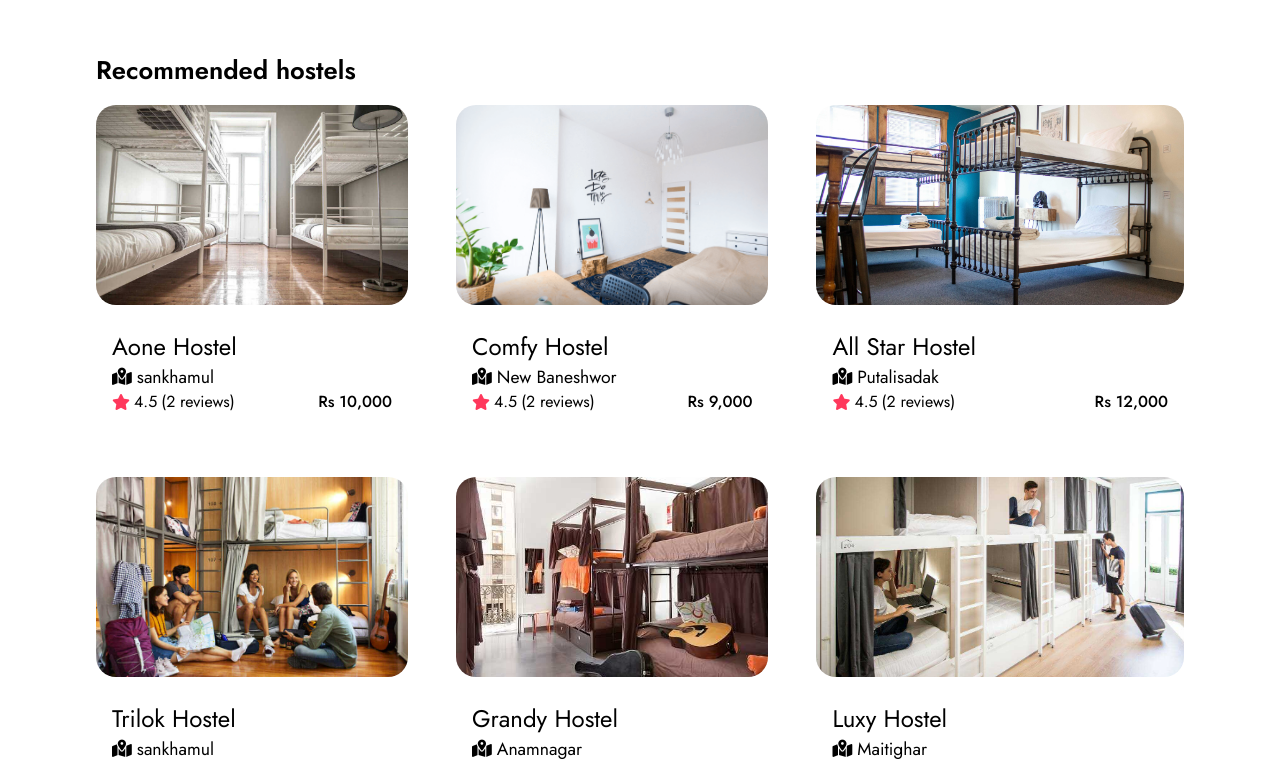
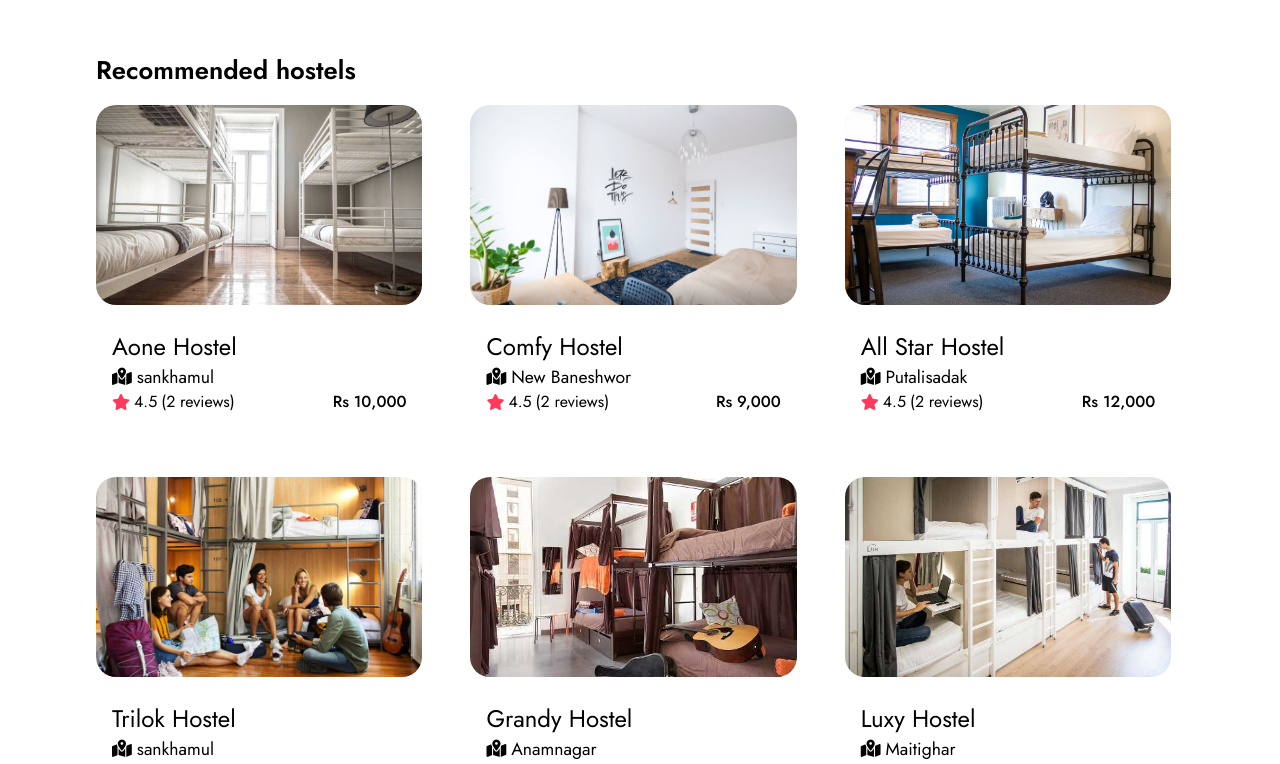
Before and after one commit to chamanbravo/Mero-Hostel, a React (Create React App) app in the folder frontend/: page / in a window 1280 px wide. Shown: the part 771-1535 px from the top of the page. Built offline with nearby package versions, Linux system fonts and the light colour scheme.

Commit message:
search result page

```diff
--- a/frontend/src/App.js
+++ b/frontend/src/App.js
@@ -1,7 +1,7 @@
 import React from "react";
 import { BrowserRouter as Router, Switch, Route } from "react-router-dom";
 import { Header, Footer } from "./components";
-import { Homepage, SingleHostelPage, SearchResult } from "./pages";
+import { Homepage, SingleHostelPage, SearchResultPage } from "./pages";
 
 function App() {
   return (
@@ -16,7 +16,7 @@ function App() {
             <SingleHostelPage />
           </Route>
           <Route exact path="/hostel">
-            <SearchResult />
+            <SearchResultPage />
           </Route>
         </Switch>
         <Footer />
--- /dev/null
+++ b/frontend/src/components/HostelCard.js
@@ -0,0 +1,33 @@
+import React from "react";
+import { Link } from "react-router-dom";
+import { scrollToTop } from "../utils/helper";
+import "./HostelCard.scss";
+
+function HostelCard({ hostel }) {
+  return (
+    <Link to={`/hostel/${hostel.id}`} onClick={scrollToTop}>
+      <div className="hostel-card">
+        <img src={hostel.image} className="hostel-pic" alt="mero hostel" />
+        <div className="hostel-info">
+          <h3 className="hostel-name">{hostel.name}</h3>
+          <h3 className="location">
+            <i className="fas fa-map-marked-alt map-icon"></i>
+            {hostel.location}
+          </h3>
+          <div className="rate-price">
+            <div className="rating">
+              <i className="fas fa-star"></i>
+              <p className="stars">{hostel.star}</p>
+              <p className="reviews">({hostel.reviews.length} reviews)</p>
+            </div>
+            <div className="price">
+              <h4>Rs {hostel.price}</h4>
+            </div>
+          </div>
+        </div>
+      </div>
+    </Link>
+  );
+}
+
+export default HostelCard;
--- /dev/null
+++ b/frontend/src/components/HostelCard.scss
@@ -0,0 +1,57 @@
+.hostel-name {
+  font-size: 1.5rem;
+  font-weight: 400;
+}
+
+.map-icon {
+  padding-right: 5px;
+}
+
+.location {
+  font-size: 1.1rem;
+  font-weight: 400;
+}
+
+.rate-price {
+  display: flex;
+  align-items: center;
+  justify-content: space-between;
+}
+
+.rating {
+  display: inline-flex;
+  align-items: center;
+  .fa-star {
+    color: #ff385c;
+  }
+}
+
+.stars {
+  padding: 0 4px;
+}
+
+.price h4 {
+  font-weight: 500;
+}
+
+.hostel-card {
+  display: grid;
+  grid-template-rows: repeat(2, auto);
+  grid-gap: 0.5rem;
+  transition: 0.2s all ease-in-out;
+  &:hover {
+    box-shadow: 0 4px 10px #dddddd;
+    border-radius: 20px;
+  }
+}
+
+.hostel-pic {
+  height: 200px;
+  width: 100%;
+  object-fit: cover;
+  border-radius: 20px;
+}
+
+.hostel-info {
+  padding: 1rem;
+}
--- a/frontend/src/components/Recommend.js
+++ b/frontend/src/components/Recommend.js
@@ -1,8 +1,7 @@
 import React from "react";
 import "./Recommend.scss";
-import { Link } from "react-router-dom";
 import { data } from "../context/mockData/data";
-import { scrollToTop } from "../utils/helper";
+import HostelCard from "./HostelCard";
 
 function Recommend() {
   return (
@@ -10,36 +9,7 @@ function Recommend() {
       <h1>Recommended hostels</h1>
       <div className="hostels-grid">
         {data.map((hostel, index) => {
-          return (
-            <Link to={`/hostel/${hostel.id}`} key={index} onClick={scrollToTop}>
-              <div className="hostel-card">
-                <img
-                  src={hostel.image}
-                  className="hostel-pic"
-                  alt="mero hostel"
-                />
-                <div className="hostel-info">
-                  <h3 className="hostel-name">{hostel.name}</h3>
-                  <h3 className="location">
-                    <i className="fas fa-map-marked-alt map-icon"></i>
-                    {hostel.location}
-                  </h3>
-                  <div className="rate-price">
-                    <div className="rating">
-                      <i className="fas fa-star"></i>
-                      <p className="stars">{hostel.star}</p>
-                      <p className="reviews">
-                        ({hostel.reviews.length} reviews)
-                      </p>
-                    </div>
-                    <div className="price">
-                      <h4>Rs {hostel.price}</h4>
-                    </div>
-                  </div>
-                </div>
-              </div>
-            </Link>
-          );
+          return <HostelCard hostel={hostel} key={index} />;
         })}
       </div>
     </div>
--- a/frontend/src/components/Recommend.scss
+++ b/frontend/src/components/Recommend.scss
@@ -7,73 +7,15 @@
   }
 }
 
-.hostel-name {
-  font-size: 1.5rem;
-  font-weight: 400;
-}
-
-.map-icon {
-  padding-right: 5px;
-}
-
-.location {
-  font-size: 1.1rem;
-  font-weight: 400;
-}
-
-.rate-price {
-  display: flex;
-  align-items: center;
-  justify-content: space-between;
-}
-
-.rating {
-  display: inline-flex;
-  align-items: center;
-  .fa-star {
-    color: #ff385c;
-  }
-}
-
-.stars {
-  padding: 0 4px;
-}
-
-.price h4 {
-  font-weight: 500;
-}
-
 .hostels-grid {
   display: grid;
   grid-template-columns: repeat(1, auto);
   grid-gap: 3rem;
 }
 
-.hostel-card {
-  display: grid;
-  grid-template-rows: repeat(2, auto);
-  grid-gap: 0.5rem;
-  transition: 0.2s all ease-in-out;
-  &:hover {
-    box-shadow: 0 4px 10px #dddddd;
-    border-radius: 20px;
-  }
-}
-
-.hostel-pic {
-  height: 200px;
-  width: 100%;
-  object-fit: cover;
-  border-radius: 20px;
-}
-
-.hostel-info {
-  padding: 1rem;
-}
-
 @media (min-width: 768px) {
   .hostels-grid {
-    grid-template-columns: repeat(2, auto);
+    grid-template-columns: repeat(2, 45%);
   }
 }
 
@@ -81,7 +23,8 @@
   .recommended-places {
     margin: 3rem 6rem;
   }
+
   .hostels-grid {
-    grid-template-columns: repeat(3, auto);
+    grid-template-columns: repeat(3, 30%);
   }
 }
--- a/frontend/src/components/SearchBar.js
+++ b/frontend/src/components/SearchBar.js
@@ -19,7 +19,7 @@ function SearchBar() {
         value={query}
         onChange={searchValue}
       />
-      <Link to={`hostel?search=${query}`}>
+      <Link to={`/hostel?search=${query}`}>
         <i className="fas fa-search search-btn"></i>
       </Link>
     </div>
--- /dev/null
+++ b/frontend/src/components/SearchResult.scss
@@ -0,0 +1,15 @@
+.search-results {
+  margin: 5rem 1rem;
+}
+
+@media (min-width: 1024px) {
+  .search-results {
+    margin: 5rem 4rem;
+  }
+}
+
+@media (min-width: 1200px) {
+  .search-results {
+    margin: 5rem 6rem;
+  }
+}
--- /dev/null
+++ b/frontend/src/components/SearchResults.js
@@ -0,0 +1,18 @@
+import React from "react";
+import HostelCard from "./HostelCard";
+import "./SearchResult.scss";
+
+function SearchResults(searchHostels) {
+  console.log(searchHostels);
+  return (
+    <div className="search-results">
+      <div className="hostels-grid">
+        {searchHostels.searchHostels.map((searchResult, index) => {
+          return <HostelCard key={index} hostel={searchResult} />;
+        })}
+      </div>
+    </div>
+  );
+}
+
+export default SearchResults;
--- a/frontend/src/components/index.js
+++ b/frontend/src/components/index.js
@@ -2,8 +2,18 @@ import Header from "./Header";
 import Hero from "./Hero";
 import ExploreNearby from "./ExploreNearby";
 import HostelDetail from "./HostelDetail";
+import SearchResults from "./SearchResults";
 import Recommend from "./Recommend";
 import Host from "./Host";
 import Footer from "./Footer";
 
-export { Header, Hero, ExploreNearby, Recommend, Host, Footer, HostelDetail };
+export {
+  Header,
+  Hero,
+  ExploreNearby,
+  Recommend,
+  Host,
+  Footer,
+  HostelDetail,
+  SearchResults,
+};
--- a/frontend/src/pages/SearchResult.js
+++ b/frontend/src/pages/SearchResultPage.js
@@ -1,8 +1,9 @@
 import React from "react";
-import { withRouter, useLocation } from "react-router-dom";
+import { useLocation } from "react-router-dom";
 import { data } from "../context/mockData/data";
+import { SearchResults } from "../components";
 
-function SearchResult() {
+function SearchResultPage() {
   const { search } = useLocation();
   const searchParams = new URLSearchParams(search);
   const searchLocation = searchParams.get("search");
@@ -20,11 +21,9 @@ function SearchResult() {
 
   return (
     <div>
-      {searchHostel.map((SearchResult, index) => {
-        return <h1>{SearchResult.name}</h1>;
-      })}
+      <SearchResults searchHostels={searchHostel} />
     </div>
   );
 }
 
-export default withRouter(SearchResult);
+export default SearchResultPage;
--- a/frontend/src/pages/index.js
+++ b/frontend/src/pages/index.js
@@ -1,5 +1,5 @@
 import Homepage from "./Homepage";
 import SingleHostelPage from "./SingleHostelPage";
-import SearchResult from "./SearchResult";
+import SearchResultPage from "./SearchResultPage";
 
-export { Homepage, SingleHostelPage, SearchResult };
+export { Homepage, SingleHostelPage, SearchResultPage };
```
